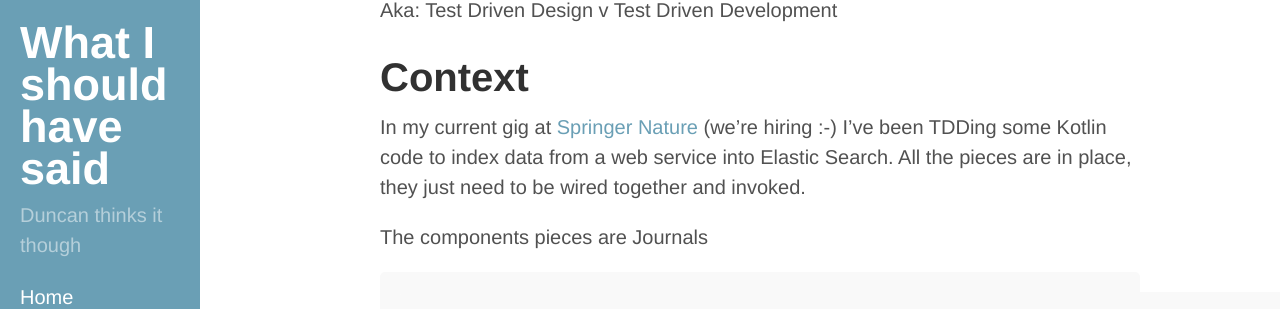
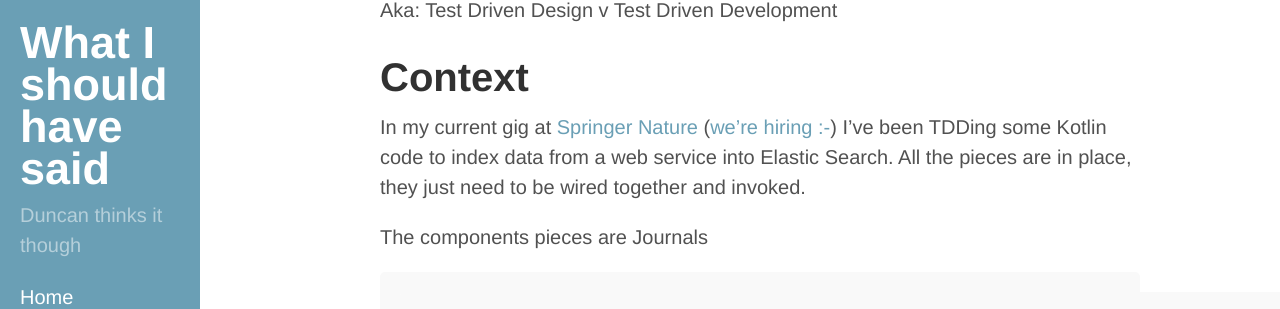
Before and after one commit to dmcg/dmcg.github.io, a Jekyll site: the page built from _posts/2016-04-23-mocks-v-approvals-tests-part1.md, in a window 1280 px wide and 900 px high. Shown: the part 185-494 px from the top of the window. Built offline with Jekyll 4.4.1, drawn with Linux system fonts in a browser that asks for light colours; comment, search, counter and statistics services are not loaded; some of the changed lines change nothing that is shown.

Commit message:
Fix recruitment link

```diff
--- a/_posts/2016-04-23-mocks-v-approvals-tests-part1.md
+++ b/_posts/2016-04-23-mocks-v-approvals-tests-part1.md
@@ -7,7 +7,7 @@ Aka: Test Driven Design v Test Driven Development
 
 # Context
 
-In my current gig at [Springer Nature](http://springernature.com) (we're hiring :-) I’ve been TDDing some Kotlin code to index data from a web service into Elastic Search. All the pieces are in place, they just need to be wired together and invoked.
+In my current gig at [Springer Nature](http://springernature.com) ([we're hiring :-](https://www.linkedin.com/jobs/springer-science-business-media-jobs)) I’ve been TDDing some Kotlin code to index data from a web service into Elastic Search. All the pieces are in place, they just need to be wired together and invoked.
 
 The components pieces are Journals
 
```
